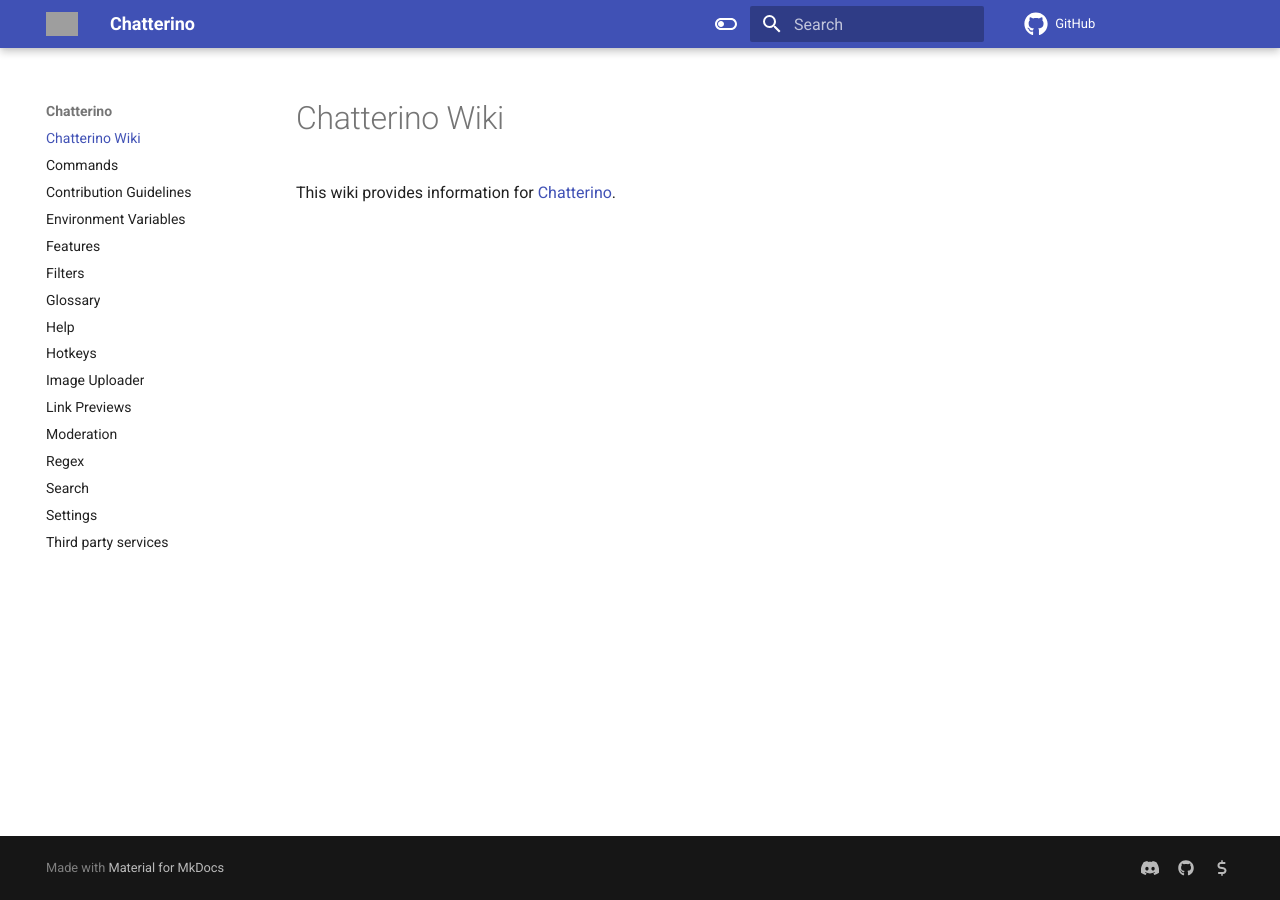
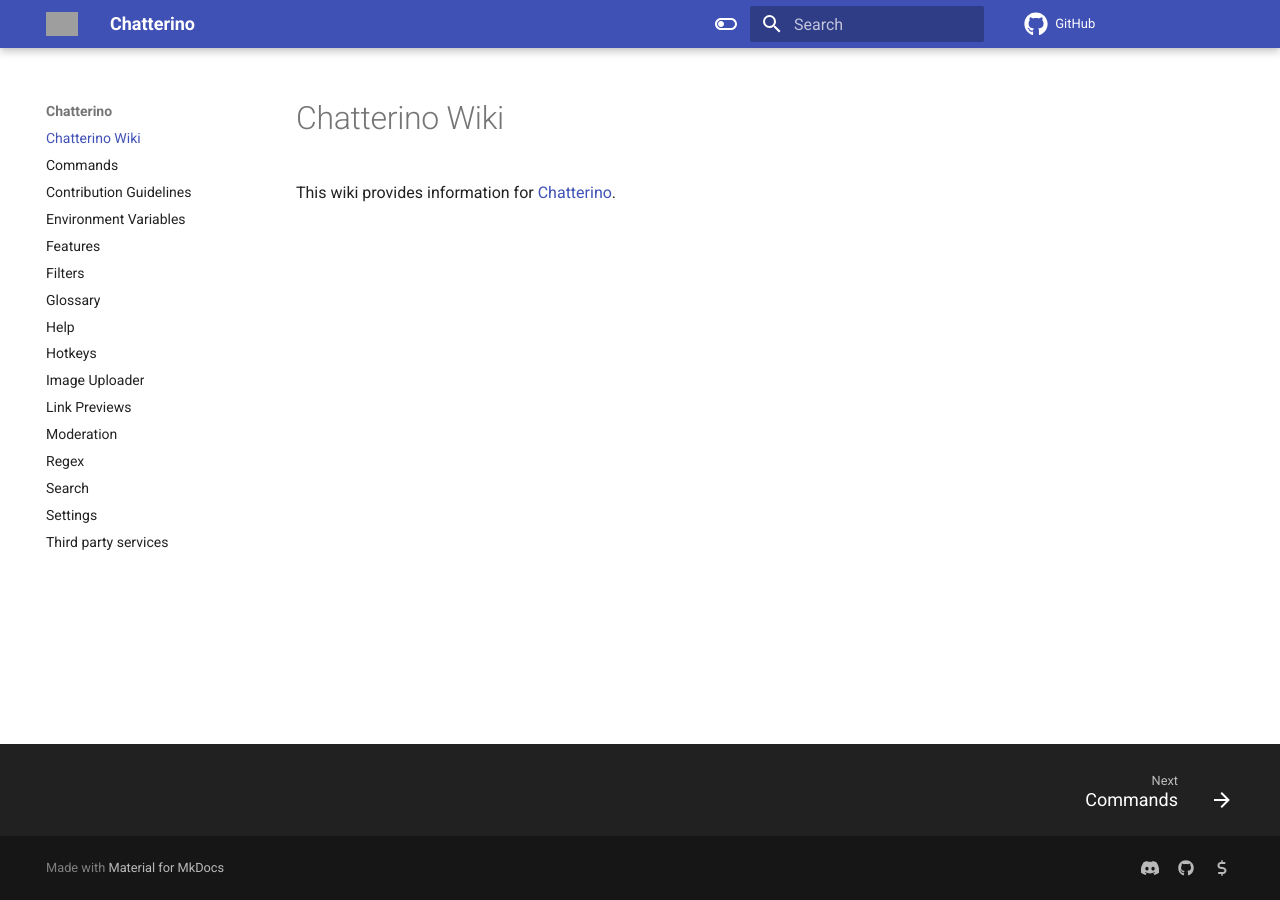
Before and after one commit to Chatterino/wiki, an MkDocs documentation site: the page built from docs/index.md, in a window 1280 px wide. Built offline with MkDocs 1.6.1 and Material for MkDocs 9.7.7, drawn with Linux system fonts in a browser that asks for light colours; comment, search, counter and statistics services are not loaded; grey boxes are pictures that could not be loaded.

Commit message:
Update `mkdocs-material` to v9.0.4 (#269)
* Update `mkdocs-material` to v9.0.4

* Add back the navigation footer

* Add back the copy button to code blocks (mainly relevant for contribution guidelines)

```diff
--- a/mkdocs.yml
+++ b/mkdocs.yml
@@ -22,7 +22,9 @@
   features:
     - navigation.instant
     - navigation.top
+    - navigation.footer
     - content.code.annotate
+    - content.code.copy
   icon:
     repo: fontawesome/brands/github
 plugins:
--- a/requirements.txt
+++ b/requirements.txt
@@ -1,2 +1,2 @@
-mkdocs-material==8.5.11
+mkdocs-material==9.0.4
 mkdocs-git-revision-date-localized-plugin==1.1.0
```
